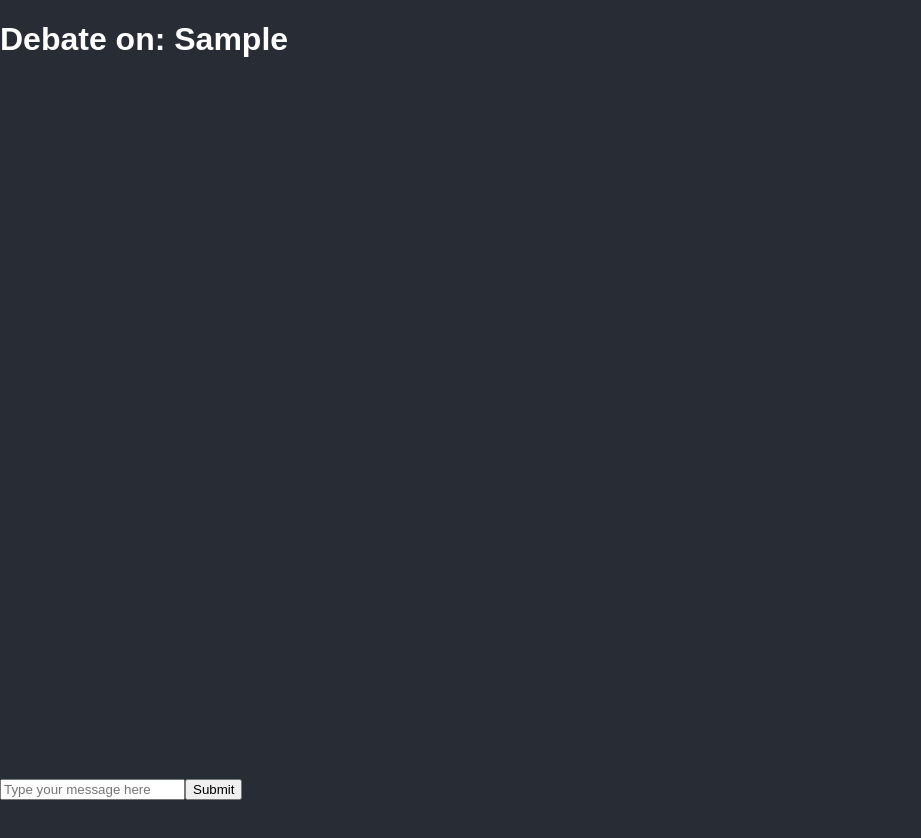
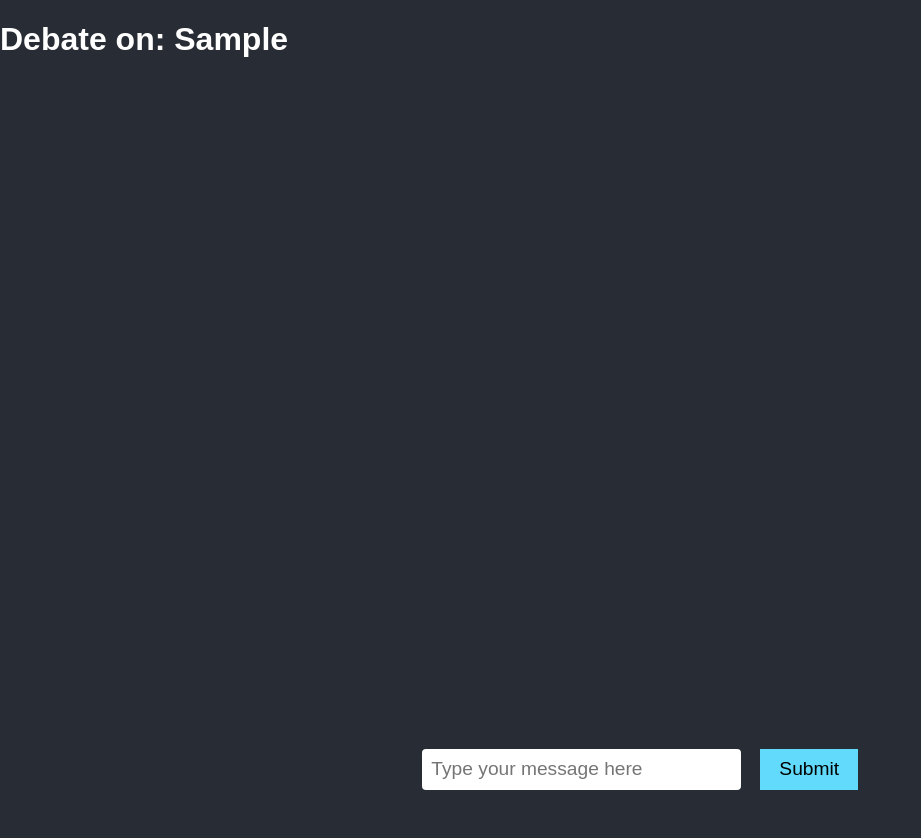
Before and after one commit to emilamaj/DebateGPT, a React (Create React App) app in the folder frontend/: page / in a window 1280 px wide. Both pictures are taken after typing "Sample" into the empty fields and a click on the button "Start Debate". Shown: the top 838 px of the page, without its empty margins (0-921 px from the left). Built offline with nearby package versions, Linux system fonts and the light colour scheme; the HTML template or start-up script is replaced by a standard one.

Commit message:
Add ChatThread and MessageInputBar components

```diff
--- /dev/null
+++ b/frontend/src/components/ChatThread.css
@@ -0,0 +1,30 @@
+.chat-thread {
+    display: flex;
+    flex-direction: column;
+    align-items: flex-start;
+    /* default alignment for the AI's messages */
+    width: 100%;
+    max-height: 300px;
+    overflow-y: scroll;
+    padding: 1em;
+    box-sizing: border-box;
+    margin-bottom: 1em;
+}
+
+.chat-thread>.message {
+    max-width: 80%;
+    margin-bottom: 1em;
+    padding: 1em;
+    border-radius: 10px;
+    font-size: 1.1em;
+}
+
+.chat-thread>.message.user-message {
+    align-self: flex-end;
+    /* alignment for the user's messages */
+    background-color: #61dafb;
+}
+
+.chat-thread>.message.ai-message {
+    background-color: #ccc;
+}
--- a/frontend/src/components/ChatThread.js
+++ b/frontend/src/components/ChatThread.js
@@ -1,11 +1,15 @@
 import React from 'react';
+import './ChatThread.css';
 
 function ChatThread({ messages }) {
   return (
-    <div>
+    <div className="chat-thread">
       {messages.map((message, index) => (
-        <div key={index} style={{ textAlign: message.byUser ? 'right' : 'left' }}>
-          <p>{message.text}</p>
+        <div
+          key={index}
+          className={`message ${message.byUser ? 'user-message' : 'ai-message'}`}
+        >
+          {message.text}
         </div>
       ))}
     </div>
--- /dev/null
+++ b/frontend/src/components/MessageInputBar.css
@@ -0,0 +1,28 @@
+.message-input-form {
+    display: flex;
+    justify-content: center;
+    align-items: center;
+    position: fixed;
+    bottom: 0;
+    width: 100%;
+    background-color: #282c34;
+    padding: 10px;
+    box-sizing: border-box;
+}
+
+.message-input {
+    width: 300px;
+    padding: 0.5em;
+    font-size: 1.2em;
+    border: none;
+    border-radius: 4px;
+    margin-right: 1em;
+}
+
+.message-submit-button {
+    padding: 0.5em 1em;
+    font-size: 1.2em;
+    background-color: #61dafb;
+    border: none;
+    cursor: pointer;
+}
--- a/frontend/src/components/MessageInputBar.js
+++ b/frontend/src/components/MessageInputBar.js
@@ -1,4 +1,5 @@
 import React, { useState } from 'react';
+import './MessageInputBar.css';
 
 function MessageInputBar({ onMessageSubmit, disabled }) {
   const [message, setMessage] = useState('');
@@ -16,15 +17,18 @@ function MessageInputBar({ onMessageSubmit, disabled }) {
   };
 
   return (
-    <form onSubmit={handleSubmit}>
+    <form onSubmit={handleSubmit} className="message-input-form">
       <input
         type="text"
         value={message}
         onChange={handleInputChange}
         disabled={disabled}
         placeholder="Type your message here"
+        className="message-input"
       />
-      <button type="submit" disabled={disabled}>Submit</button>
+      <button type="submit" disabled={disabled} className="message-submit-button">
+        Submit
+      </button>
     </form>
   );
 }
```
